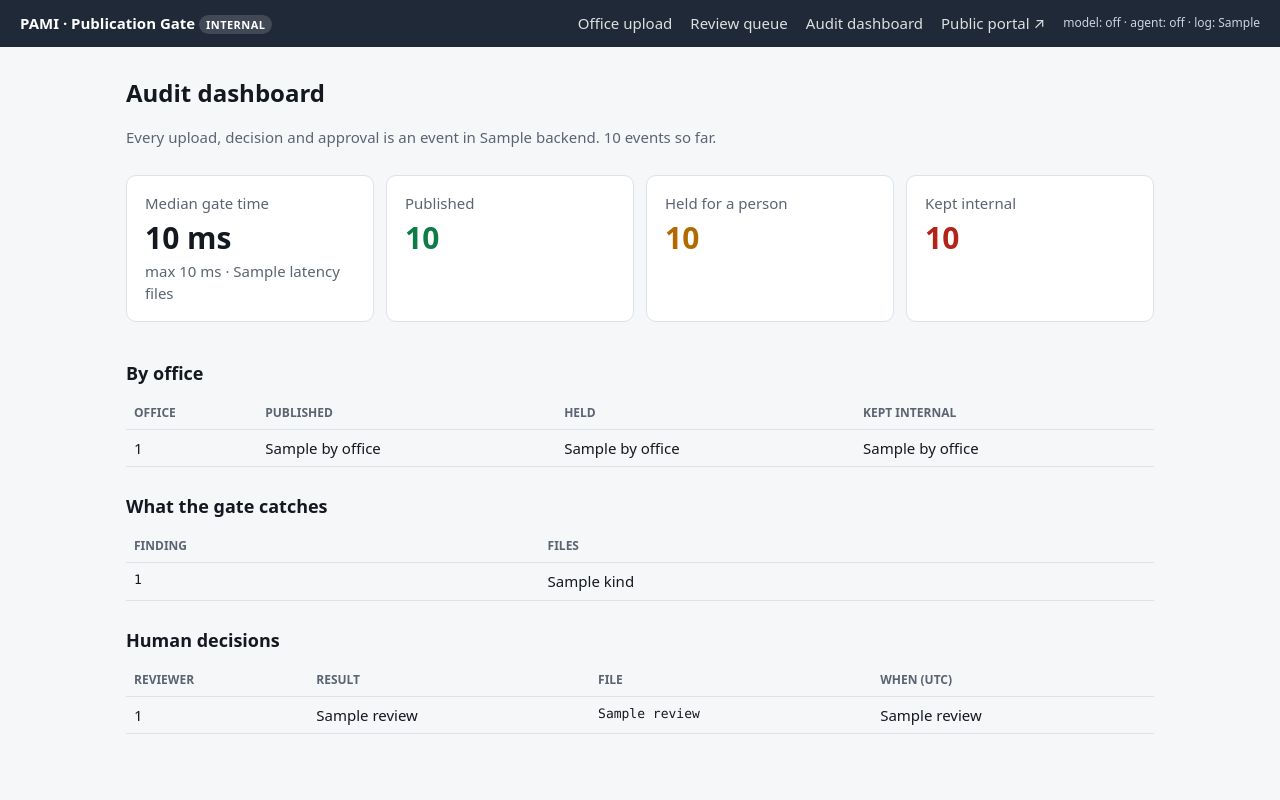
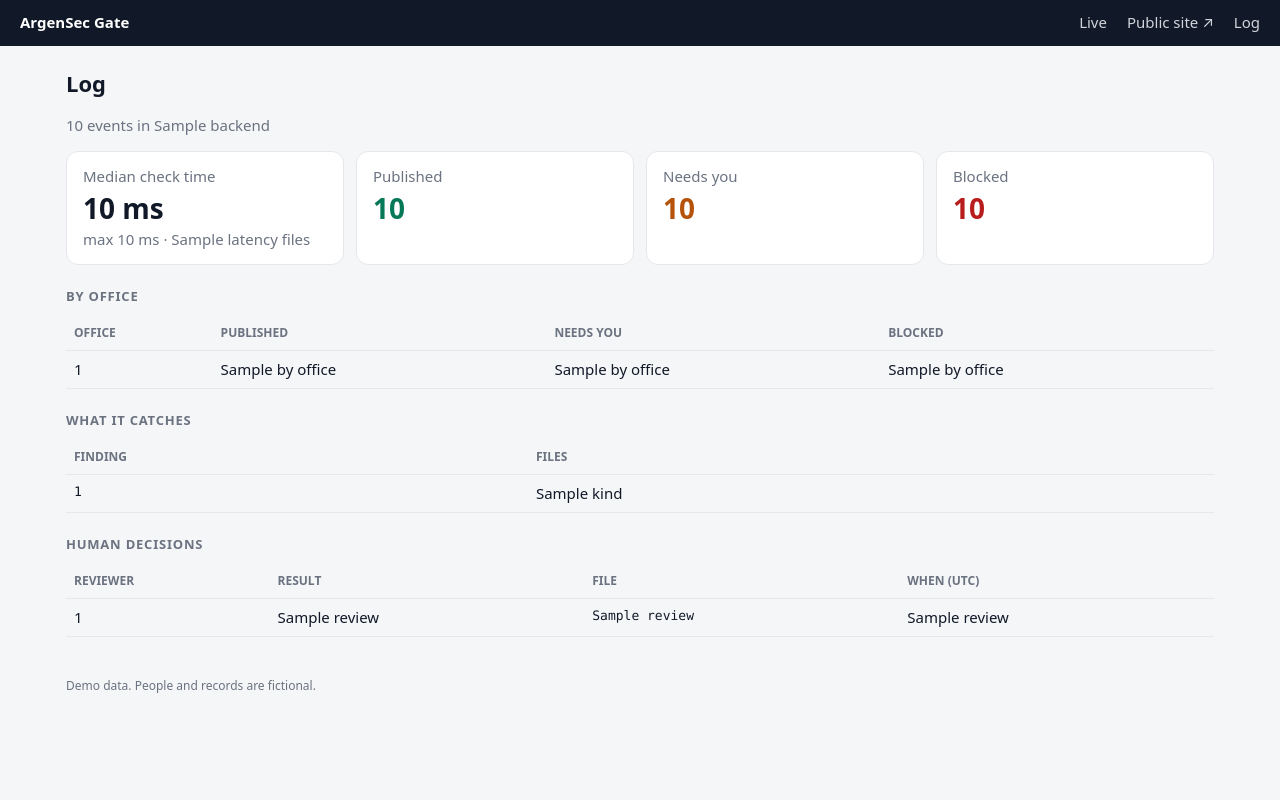
Before and after one commit to MartinPuli/Argentina-is-fuck-ng-opensourced, a FastAPI app: template gate/src/gate/templates/dashboard.html in a window 1280 px wide. Run offline with FastAPI, Linux system fonts and the light colour scheme; the template is opened without the code that fills it: most values are stand-ins (such as "Sample title", 1, 10 or a date in 2020).

Commit message:
Live agent view and simpler staff site; README points to the build
Staff home is now one live page: what the agent is doing step by step,
decisions waiting for a person with the Guild agent's note, and counts.
Checks run in the background so the page updates as they happen. Less
text everywhere; demo-data notice kept as a one-line footer.

Co-Authored-By: Claude Opus 5.5 <noreply@anthropic.com>

```diff
--- a/gate/src/gate/app.py
+++ b/gate/src/gate/app.py
@@ -1,6 +1,6 @@
-"""Web app: a fictional PAMI with an internal side and a public side.
+"""Web app: a staff side and a public side.
 
-Internal (staff password): offices upload purchases, reviewers clear held files.
+Staff: live view of the agent, decisions waiting for a person, upload, audit log.
 Public: the purchasing portal. It serves an attachment only if the gate cleared it.
 """
 
@@ -23,7 +23,7 @@ from fastapi.templating import Jinja2Templates
 load_dotenv(Path(__file__).resolve().parents[3] / ".env")
 load_dotenv(Path(__file__).resolve().parents[2] / ".env")
 
-from . import agent, llm  # noqa: E402
+from . import activity, agent, llm  # noqa: E402
 from .detect import scan  # noqa: E402
 from .policy import PUBLIC, WITHHELD, decide  # noqa: E402
 from .rules import RULES  # noqa: E402
@@ -74,26 +74,76 @@ def page(request: Request, name: str, **ctx) -> Response:
     return templates.TemplateResponse(request, name, ctx)
 
 
-def evaluate(pdf: bytes) -> tuple:
+STEP_READ = "Read file"
+STEP_SCAN = "Find IDs and health data"
+STEP_AI = "AI context check · AkashML"
+STEP_VISION = "AI image check · AkashML"
+STEP_DECIDE = "Decide"
+STEP_BRIEF = "Note for reviewer · Guild agent"
+LABEL = {"public": "Published", "approved": "Published", "hold": "Needs you", "withheld": "Blocked"}
+
+
+def evaluate(pdf: bytes, job: dict) -> tuple:
     started = time.perf_counter()
+    activity.step(job, STEP_READ, "running")
     result = scan(pdf)
-    model = llm.review("\n\n".join(p.text for p in result.pages))
-    images = [llm.review_image(p.image) if p.image else None for p in result.pages]
+    pages = len(result.pages)
+    activity.step(job, STEP_READ, "done", f"{pages} page{'s' * (pages != 1)}" + (", scanned (OCR)" if result.ocr_used else ""))
+    hits = sorted({f.label for f in result.findings if f.severity != "info"})
+    activity.step(job, STEP_SCAN, "done", ", ".join(hits) if hits else "nothing found")
+
+    if llm.configured():
+        activity.step(job, STEP_AI, "running")
+        model = llm.review("\n\n".join(p.text for p in result.pages))
+        risk = (model or {}).get("reidentification_risk")
+        activity.step(job, STEP_AI, "error" if "error" in (model or {}) else "done",
+                      "unavailable" if "error" in (model or {}) else f"risk: {risk}")
+    else:
+        model = None
+        activity.step(job, STEP_AI, "skipped", "off")
+
+    images = []
+    if any(p.image for p in result.pages) and llm.configured():
+        activity.step(job, STEP_VISION, "running")
+        images = [llm.review_image(p.image) if p.image else None for p in result.pages]
+        kinds = [str(i.get("kind", "")) for i in images if i and "error" not in i]
+        activity.step(job, STEP_VISION, "done", "; ".join(kinds)[:140] or "unavailable")
+
     decision, reasons, findings = decide(result, model, images)
+    activity.step(job, STEP_DECIDE, "done", LABEL[decision])
     return model, decision, reasons, findings, (time.perf_counter() - started) * 1000
 
 
-def gate_files(purchase: dict, files: list[tuple[str, bytes]]) -> None:
-    """Check all attachments of a purchase in parallel, then store them in order."""
-    with ThreadPoolExecutor(max_workers=8) as pool:
-        results = list(pool.map(lambda f: evaluate(f[1]), files))
-    for (filename, pdf), evaluated in zip(files, results):
-        store_attachment(purchase, filename, pdf, *evaluated)
+def plan_steps(pdf_is_scan: bool = True) -> list[str]:
+    return [STEP_READ, STEP_SCAN, STEP_AI, STEP_DECIDE]
 
 
-def store_attachment(purchase: dict, filename: str, pdf: bytes, model, decision, reasons,
-                     findings, latency) -> int:
-    """Store one checked file and log the decision."""
+def gate_files(purchase: dict, item: str, files: list[tuple[str, bytes]]) -> None:
+    """Queue every attachment in the live view, then check them in the background."""
+    jobs = [activity.start(purchase, item, name, plan_steps()) for name, _ in files]
+
+    def run() -> None:
+        with ThreadPoolExecutor(max_workers=8) as pool:
+            results = list(pool.map(lambda pair: safe_evaluate(*pair), zip([f[1] for f in files], jobs)))
+        for (filename, pdf), job, evaluated in zip(files, jobs, results):
+            if evaluated:
+                store_attachment(purchase, filename, pdf, job, *evaluated)
+
+    threading.Thread(target=run, daemon=True).start()
+
+
+def safe_evaluate(pdf: bytes, job: dict):
+    try:
+        return evaluate(pdf, job)
+    except Exception as exc:  # show the failure instead of hanging the live view
+        activity.step(job, STEP_DECIDE, "error", f"{type(exc).__name__}")
+        activity.finish(job, done=True, decision="error")
+        return None
+
+
+def store_attachment(purchase: dict, filename: str, pdf: bytes, job: dict, model, decision,
+                     reasons, findings, latency) -> int:
+    """Store one checked file, log the decision, ask the Guild agent for a note."""
     with db() as con:
         cur = con.execute(
             "insert into attachments (purchase_id, filename, sha256, pdf, decision, reasons,"
@@ -104,18 +154,25 @@ def store_attachment(purchase: dict, filename: str, pdf: bytes, model, decision,
         att_id = cur.lastrowid
     events.log("decision", purchase["office"], purchase["id"], att_id, filename, decision,
                sorted({f["kind"] for f in findings}), "gate", latency)
+    activity.finish(job, attachment_id=att_id, decision=decision)
     if decision != PUBLIC and agent.configured():
+        activity.step(job, STEP_BRIEF, "running")
         threading.Thread(target=brief_in_background, args=(att_id, purchase, filename, decision,
-                                                           reasons, findings), daemon=True).start()
+                                                           reasons, findings, job), daemon=True).start()
+    else:
+        activity.finish(job, done=True)
     return att_id
 
 
-def brief_in_background(att_id, purchase, filename, decision, reasons, findings) -> None:
+def brief_in_background(att_id, purchase, filename, decision, reasons, findings, job) -> None:
     brief = agent.brief(purchase, filename, decision, reasons, findings)
     with db() as con:
         con.execute("update attachments set agent=? where id=?", (json.dumps(brief), att_id))
     events.log("agent_brief", purchase["office"], purchase["id"], att_id, filename, decision,
                [], "guild-agent", brief.get("latency_ms", 0))
+    activity.step(job, STEP_BRIEF, "error" if "error" in brief else "done",
+                  "unavailable" if "error" in brief else "ready")
+    activity.finish(job, done=True)
 
 
 def create_purchase(office: str, procedure: str, item: str, amount: float) -> dict:
@@ -129,13 +186,13 @@ def create_purchase(office: str, procedure: str, item: str, amount: float) -> di
 
 
 @app.get("/")
-def home(request: Request):
-    return page(request, "home.html")
+def home(request: Request, user: str = Depends(staff)):
+    return page(request, "home.html", offices=OFFICES, user=user)
 
 
 @app.get("/office")
-def office_form(request: Request, user: str = Depends(staff)):
-    return page(request, "office.html", offices=OFFICES)
+def office_form():
+    return RedirectResponse("/", status_code=303)
 
 
 @app.post("/office")
@@ -144,18 +201,16 @@ async def office_submit(office: str = Form(...), procedure: str = Form(...), ite
                         user: str = Depends(staff)):
     purchase = create_purchase(office, procedure, item, amount)
     uploads = [(f.filename or "adjunto.pdf", await f.read()) for f in files]
-    gate_files(purchase, [u for u in uploads if u[1]])
-    return RedirectResponse(f"/purchase/{purchase['id']}", status_code=303)
+    gate_files(purchase, item, [u for u in uploads if u[1]])
+    return RedirectResponse("/", status_code=303)
 
 
 @app.post("/demo/seed")
 def demo_seed(user: str = Depends(staff)):
-    first = None
     for p in json.loads((FIXTURES / "purchases.json").read_text()):
         purchase = create_purchase(p["office"], p["procedure"], p["item"], p["amount"])
-        first = first or purchase["id"]
-        gate_files(purchase, [(name, (FIXTURES / name).read_bytes()) for name in p["files"]])
-    return RedirectResponse(f"/purchase/{first}", status_code=303)
+        gate_files(purchase, p["item"], [(name, (FIXTURES / name).read_bytes()) for name in p["files"]])
+    return RedirectResponse("/", status_code=303)
 
 
 @app.get("/purchase/{pid}")
@@ -169,19 +224,33 @@ def purchase_view(request: Request, pid: int, user: str = Depends(staff)):
 
 
 @app.get("/review")
-def review_queue(request: Request, user: str = Depends(staff)):
+def review_queue():
+    return RedirectResponse("/", status_code=303)
+
+
+@app.get("/api/activity")
+def api_activity(user: str = Depends(staff)):
+    """Everything the live view needs, in one poll."""
     with db() as con:
-        held = con.execute(
-            "select a.*, p.office, p.procedure, p.item from attachments a join purchases p "
-            "on p.id=a.purchase_id where a.decision='hold' order by a.id").fetchall()
-        done = con.execute(
-            "select a.*, p.office from attachments a join purchases p on p.id=a.purchase_id "
-            "where a.reviewed_by is not null order by a.reviewed_at desc limit 10").fetchall()
-    return page(request, "review.html", held=held, done=done, user=user)
+        counts = dict(con.execute("select decision, count(*) from attachments group by decision").fetchall())
+        waiting = con.execute(
+            "select a.id, a.filename, a.findings, a.agent, p.office, p.item, p.id as pid "
+            "from attachments a join purchases p on p.id=a.purchase_id "
+            "where a.decision='hold' order by a.id").fetchall()
+    return {
+        "jobs": activity.snapshot(),
+        "counts": {"published": counts.get("public", 0) + counts.get("approved", 0),
+                   "waiting": counts.get("hold", 0), "blocked": counts.get("withheld", 0)},
+        "waiting": [{
+            "id": w["id"], "file": w["filename"], "office": w["office"], "item": w["item"], "pid": w["pid"],
+            "why": sorted({f["label"] for f in json.loads(w["findings"] or "[]")}),
+            "note": (json.loads(w["agent"]) or {}).get("text", "") if w["agent"] else "",
+        } for w in waiting],
+    }
 
 
 @app.post("/review/{att_id}")
-def review_decide(att_id: int, action: str = Form(...), reviewer: str = Form(...),
+def review_decide(att_id: int, action: str = Form(...), reviewer: str = Form("staff"),
                   note: str = Form(""), user: str = Depends(staff)):
     if action not in ("approve", "reject") or not reviewer.strip():
         raise HTTPException(400, "reviewer name and a valid action are required")
@@ -196,7 +265,7 @@ def review_decide(att_id: int, action: str = Form(...), reviewer: str = Form(...
     waited = (time.time() - row["created_at"]) * 1000
     events.log("approved" if new == "approved" else "rejected", row["office"], row["purchase_id"],
                att_id, row["filename"], new, [], reviewer.strip(), waited)
-    return RedirectResponse("/review", status_code=303)
+    return RedirectResponse("/", status_code=303)
 
 
 @app.get("/public")
--- a/gate/src/gate/templates/base.html
+++ b/gate/src/gate/templates/base.html
@@ -1,28 +1,28 @@
 <!doctype html>
 <html lang="en"><head><meta charset="utf-8"><meta name="viewport" content="width=device-width,initial-scale=1">
-<title>{% block title %}Publication Gate{% endblock %}</title>
+<title>{% block title %}ArgenSec Gate{% endblock %}</title>
 <style>
-:root{--ink:#14181f;--muted:#5b6472;--line:#dde2ea;--bg:#f6f7f9;--card:#fff;--pub:#0f7b46;--hold:#b26a00;--wh:#b42318;--accent:#1d4ed8;--int:#1f2937}
-*{box-sizing:border-box}body{margin:0;font:15px/1.5 system-ui,-apple-system,Segoe UI,sans-serif;color:var(--ink);background:var(--bg)}
-header{background:var(--int);color:#fff;padding:12px 20px;display:flex;gap:18px;align-items:center;flex-wrap:wrap}
-header.public{background:#0b4f8a}header a{color:#fff;text-decoration:none;opacity:.85}header a:hover{opacity:1}
-header .brand{font-weight:700;opacity:1;margin-right:auto}.tag{font-size:11px;padding:2px 7px;border-radius:99px;background:#ffffff26;letter-spacing:.04em}
-main{max-width:1060px;margin:0 auto;padding:24px 16px 60px}h1{font-size:24px;margin:4px 0 6px}h2{font-size:18px;margin:26px 0 10px}
-.muted{color:var(--muted)}.card{background:var(--card);border:1px solid var(--line);border-radius:10px;padding:16px 18px;margin:12px 0}
-.badge{display:inline-block;font-size:12px;font-weight:700;padding:2px 9px;border-radius:99px;color:#fff;text-transform:uppercase;letter-spacing:.03em}
-.b-public,.b-approved{background:var(--pub)}.b-hold{background:var(--hold)}.b-withheld{background:var(--wh)}
-table{width:100%;border-collapse:collapse}td,th{padding:7px 8px;border-bottom:1px solid var(--line);text-align:left;vertical-align:top}th{font-size:12px;color:var(--muted);text-transform:uppercase}
-code,.mono{font-family:ui-monospace,Menlo,monospace;font-size:13px}.sev-block{color:var(--wh);font-weight:600}.sev-review{color:var(--hold);font-weight:600}.sev-info{color:var(--pub)}
-button,.btn{font:inherit;border:0;border-radius:8px;padding:8px 14px;background:var(--accent);color:#fff;cursor:pointer;text-decoration:none;display:inline-block}
-.btn-green{background:var(--pub)}.btn-red{background:var(--wh)}.btn-ghost{background:#e8ecf3;color:var(--ink)}
-input,select,textarea{font:inherit;padding:7px 9px;border:1px solid var(--line);border-radius:7px;width:100%}label{display:block;margin:10px 0 4px;font-weight:600;font-size:13px}
-.grid{display:grid;grid-template-columns:repeat(auto-fit,minmax(220px,1fr));gap:12px}.stat{font-size:30px;font-weight:700}
-.rule{font-size:13px;border-left:3px solid var(--line);padding-left:10px;margin:6px 0}.status{font-size:12px;color:#cbd5e1}
-.fict{background:#fff4d6;border:1px solid #f3d68a;padding:8px 12px;border-radius:8px;font-size:13px}
+:root{--ink:#111827;--muted:#6b7280;--line:#e5e7eb;--bg:#f5f6f8;--card:#fff;--pub:#047857;--pub-bg:#ecfdf5;--wait:#b45309;--wait-bg:#fffbeb;--blk:#b91c1c;--blk-bg:#fef2f2;--accent:#1d4ed8;--top:#111827;--r:12px}
+*{box-sizing:border-box}body{margin:0;font:15px/1.45 system-ui,-apple-system,"Segoe UI",sans-serif;color:var(--ink);background:var(--bg)}
+header{background:var(--top);color:#fff;padding:12px 20px;display:flex;gap:20px;align-items:center;flex-wrap:wrap}
+header.public{background:#0b4f8a}header a{color:#d1d5db;text-decoration:none}header a:hover{color:#fff}
+header .brand{font-weight:700;color:#fff;margin-right:auto}
+main{max-width:1180px;margin:0 auto;padding:22px 16px 40px}
+h1{font-size:22px;margin:0 0 4px}h2{font-size:13px;margin:0 0 10px;text-transform:uppercase;letter-spacing:.06em;color:var(--muted)}
+.muted{color:var(--muted)}.card{background:var(--card);border:1px solid var(--line);border-radius:var(--r);padding:14px 16px}
+.badge{display:inline-block;font-size:12px;font-weight:700;padding:3px 10px;border-radius:99px}
+.b-public,.b-approved{background:var(--pub-bg);color:var(--pub)}.b-hold{background:var(--wait-bg);color:var(--wait)}.b-withheld{background:var(--blk-bg);color:var(--blk)}
+button,.btn{font:inherit;font-weight:600;border:0;border-radius:9px;padding:9px 16px;background:var(--accent);color:#fff;cursor:pointer;text-decoration:none;display:inline-block}
+.btn-ghost{background:#e5e7eb;color:var(--ink)}.btn-green{background:var(--pub)}.btn-red{background:var(--blk)}
+input,select{font:inherit;padding:8px 10px;border:1px solid var(--line);border-radius:8px;width:100%}
+table{width:100%;border-collapse:collapse}td,th{padding:8px;border-bottom:1px solid var(--line);text-align:left;vertical-align:top}th{font-size:12px;color:var(--muted);text-transform:uppercase}
+.mono{font-family:ui-monospace,Menlo,monospace;font-size:13px}
+.grid{display:grid;grid-template-columns:repeat(auto-fit,minmax(200px,1fr));gap:12px}.stat{font-size:28px;font-weight:700}
+footer{max-width:1180px;margin:0 auto;padding:0 16px 24px;font-size:12px;color:var(--muted)}
 </style></head><body>
 {% block header %}
-<header><a class="brand" href="/">PAMI · Publication Gate <span class="tag">INTERNAL</span></a>
-<a href="/office">Office upload</a><a href="/review">Review queue</a><a href="/dashboard">Audit dashboard</a><a href="/public">Public portal ↗</a>
-<span class="status">model: {{ 'AkashML' if llm_on else 'off' }} · agent: {{ 'Guild' if agent_on else 'off' }} · log: {{ events_backend }}</span></header>
+<header><a class="brand" href="/">ArgenSec Gate</a><a href="/">Live</a><a href="/public">Public site ↗</a><a href="/dashboard">Log</a></header>
 {% endblock %}
-<main>{% block body %}{% endblock %}</main></body></html>
+<main>{% block body %}{% endblock %}</main>
+<footer>{% block footer %}Demo data. People and records are fictional.{% endblock %}</footer>
+</body></html>
--- a/gate/src/gate/templates/dashboard.html
+++ b/gate/src/gate/templates/dashboard.html
@@ -1,12 +1,12 @@
 {% extends "base.html" %}{% block body %}
-<h1>Audit dashboard</h1><p class="muted">Every upload, decision and approval is an event in {{ s.backend }}. {{ s.total }} events so far.</p>
-<div class="grid"><div class="card"><div class="muted">Median gate time</div><div class="stat">{{ s.latency[0]|int }} ms</div><div class="muted">max {{ s.latency[1]|int }} ms · {{ s.latency[2] }} files</div></div>
+<h1>Log</h1><p class="muted">{{ s.total }} events in {{ s.backend }}</p>
+<div class="grid"><div class="card"><div class="muted">Median check time</div><div class="stat">{{ s.latency[0]|int }} ms</div><div class="muted">max {{ s.latency[1]|int }} ms · {{ s.latency[2] }} files</div></div>
 {% set ns = namespace(p=0,h=0,w=0) %}{% for o in s.by_office %}{% set ns.p = ns.p + o[1] %}{% set ns.h = ns.h + o[2] %}{% set ns.w = ns.w + o[3] %}{% endfor %}
 <div class="card"><div class="muted">Published</div><div class="stat" style="color:var(--pub)">{{ ns.p }}</div></div>
-<div class="card"><div class="muted">Held for a person</div><div class="stat" style="color:var(--hold)">{{ ns.h }}</div></div>
-<div class="card"><div class="muted">Kept internal</div><div class="stat" style="color:var(--wh)">{{ ns.w }}</div></div></div>
-<h2>By office</h2><table><tr><th>Office</th><th>Published</th><th>Held</th><th>Kept internal</th></tr>
+<div class="card"><div class="muted">Needs you</div><div class="stat" style="color:var(--wait)">{{ ns.h }}</div></div>
+<div class="card"><div class="muted">Blocked</div><div class="stat" style="color:var(--blk)">{{ ns.w }}</div></div></div>
+<h2 style="margin-top:22px">By office</h2><table><tr><th>Office</th><th>Published</th><th>Needs you</th><th>Blocked</th></tr>
 {% for o in s.by_office %}<tr><td>{{ o[0] }}</td><td>{{ o[1] }}</td><td>{{ o[2] }}</td><td>{{ o[3] }}</td></tr>{% endfor %}</table>
-<h2>What the gate catches</h2><table><tr><th>Finding</th><th>Files</th></tr>{% for k in s.kinds %}<tr><td class="mono">{{ k[0] }}</td><td>{{ k[1] }}</td></tr>{% endfor %}</table>
-<h2>Human decisions</h2><table><tr><th>Reviewer</th><th>Result</th><th>File</th><th>When (UTC)</th></tr>{% for r in s.reviews %}<tr><td>{{ r[0] }}</td><td>{{ r[1] }}</td><td class="mono">{{ r[2] }}</td><td>{{ r[3] }}</td></tr>{% endfor %}</table>
+<h2 style="margin-top:22px">What it catches</h2><table><tr><th>Finding</th><th>Files</th></tr>{% for k in s.kinds %}<tr><td class="mono">{{ k[0] }}</td><td>{{ k[1] }}</td></tr>{% endfor %}</table>
+<h2 style="margin-top:22px">Human decisions</h2><table><tr><th>Reviewer</th><th>Result</th><th>File</th><th>When (UTC)</th></tr>{% for r in s.reviews %}<tr><td>{{ r[0] }}</td><td>{{ r[1] }}</td><td class="mono">{{ r[2] }}</td><td>{{ r[3] }}</td></tr>{% endfor %}</table>
 {% endblock %}
```
Also changed, not shown: gate/DEMO.md (+1 -1 lines), gate/src/gate/activity.py (added, +48 -0 lines), gate/src/gate/templates/home.html (+79 -10 lines), gate/src/gate/templates/office.html (deleted, +0 -11 lines), gate/src/gate/templates/public.html (+4 -4 lines), gate/src/gate/templates/purchase.html (+10 -12 lines), gate/src/gate/templates/review.html (deleted, +0 -15 lines), gate/tests/test_gate.py (+10 -0 lines), README.md, gate/README.md.
